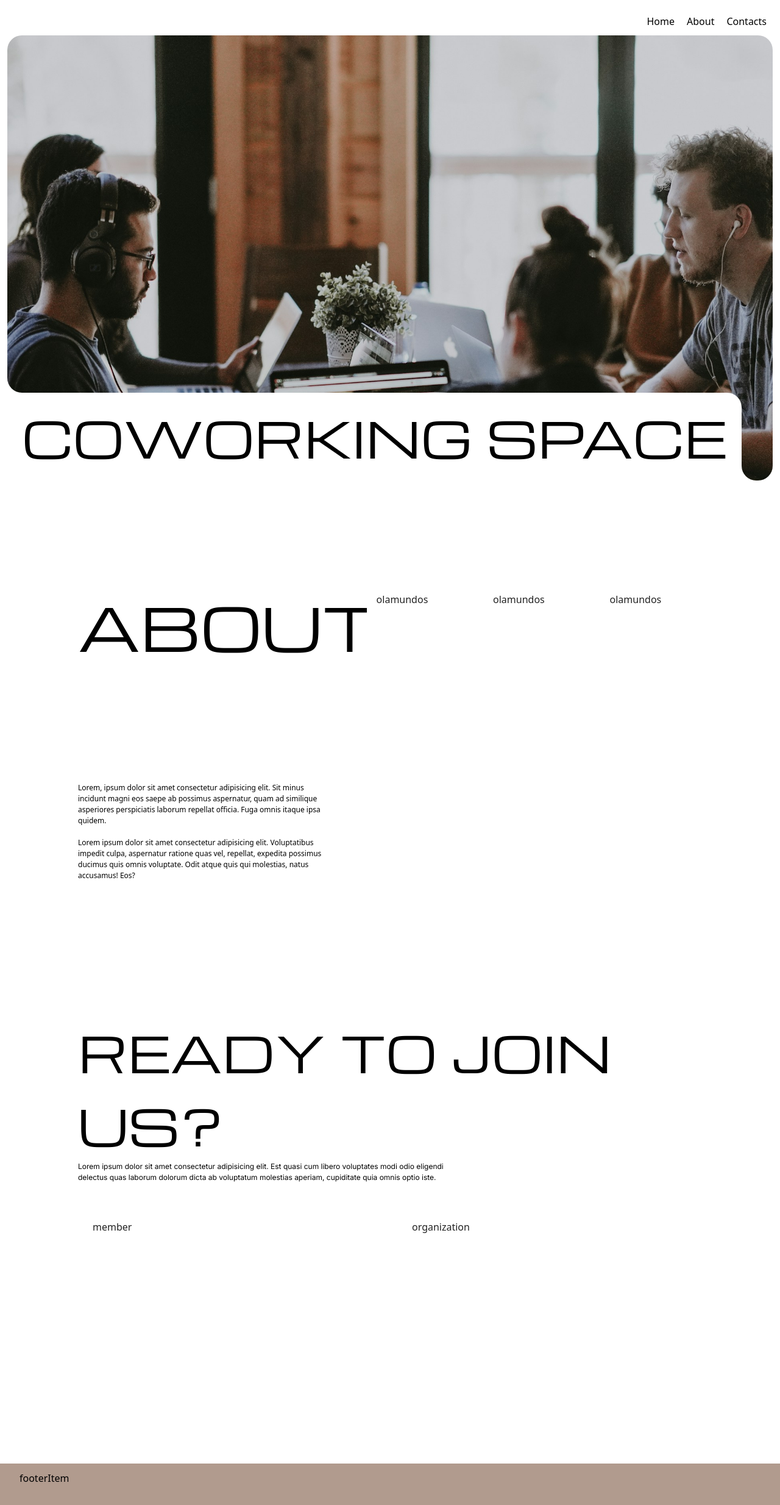
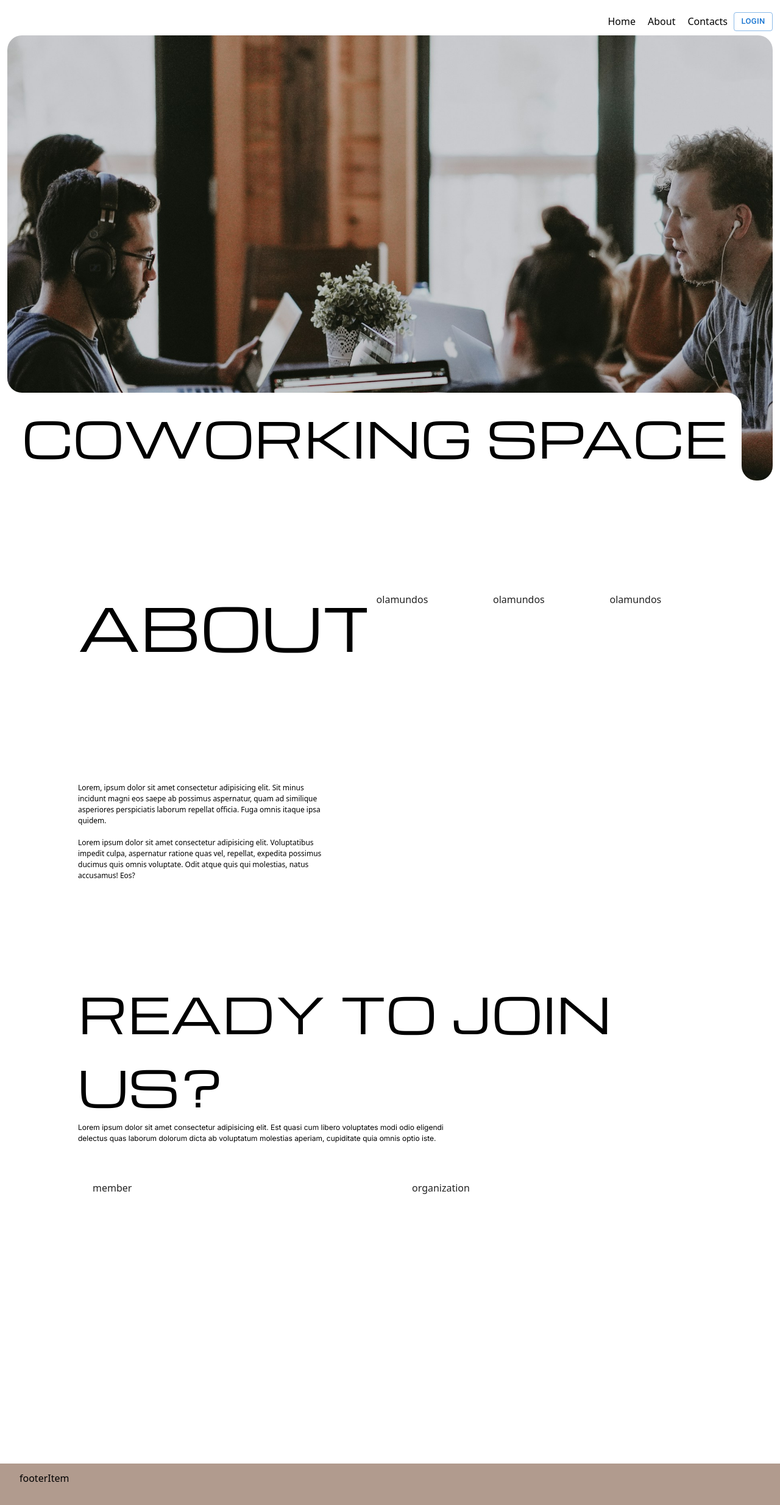
Before and after one commit to RickBm400/next-people-dictionary, a Next.js app: page / in a window 1280 px wide. Shown: the top 2468 px of the page at 61% size. Built offline with nearby package versions, Linux system fonts and the light colour scheme.

Commit message:
login button

```diff
--- a/app/landing.sass
+++ b/app/landing.sass
@@ -62,11 +62,11 @@ $nav_height: 48px
         width: 60%
         height: 90%
 
-#logins
+#userTypes
     height: 100vh
     padding-inline: 128px
-    padding-block: 64px
-.logins
+    padding-bottom: 128px
+.userTypes
     &__header
         &--title
             font-size: 5rem
--- /dev/null
+++ b/app/login/login.sass
@@ -0,0 +1 @@
+#login
--- /dev/null
+++ b/app/login/page.tsx
@@ -0,0 +1,8 @@
+export default function Login() {
+  return (
+    <main id="login" className="flex h-[100vh]">
+      <section className="login__info w-[60%] bg-gray-400">abd</section>
+      <section className="login__form w-[40%] ">abds</section>
+    </main>
+  );
+}
--- a/app/page.tsx
+++ b/app/page.tsx
@@ -2,7 +2,7 @@
 import "./landing.sass";
 import { michroma, inter } from "./utils/font";
 import ContentCards from "@/components/ContentCards";
-import Grid2 from "@mui/material/Unstable_Grid2/Grid2";
+import { Button } from "@mui/material";
 import LoginCards from "./components/LogIn";
 
 export default function Home() {
@@ -13,10 +13,19 @@ export default function Home() {
         className="flex justify-center flex-col items-center"
       >
         <nav className="landing__nav flex justify-end items-center">
-          <ul className="landing__nav__links flex">
+          <ul className="landing__nav__links flex items-center">
             <li>Home</li>
             <li>About</li>
             <li>Contacts</li>
+            <Button
+              size="small"
+              variant="outlined"
+              disableElevation
+              disableRipple
+              href="/login"
+            >
+              login
+            </Button>
           </ul>
         </nav>
         <div className="landing__container p-[24px] rounded-[24px]">
@@ -52,13 +61,13 @@ export default function Home() {
           ))}
         </div>
       </section>
-      <section id="logins" className="flex flex-col">
-        <div className="logins__header pb-9">
-          <h2 className={`logins__header--title ${michroma.className}`}>
+      <section id="userTypes" className="flex flex-col">
+        <div className="userTypes__header pb-9">
+          <h2 className={`userTypes__header--title ${michroma.className}`}>
             READY TO JOIN US?{" "}
           </h2>
           <p
-            className={`logins__header--description ${inter.className} w-[60%]`}
+            className={`userTypes__header--description ${inter.className} w-[60%]`}
           >
             Lorem ipsum dolor sit amet consectetur adipisicing elit. Est quasi
             cum libero voluptates modi odio eligendi delectus quas laborum
@@ -66,7 +75,7 @@ export default function Home() {
             optio iste.
           </p>
         </div>
-        <div className="logins__cards h-full flex space-x-6">
+        <div className="userTypes__cards h-full flex space-x-6">
           {["member", "organization"].map((cardId) => (
             <LoginCards key={cardId} user={cardId} />
           ))}
```
